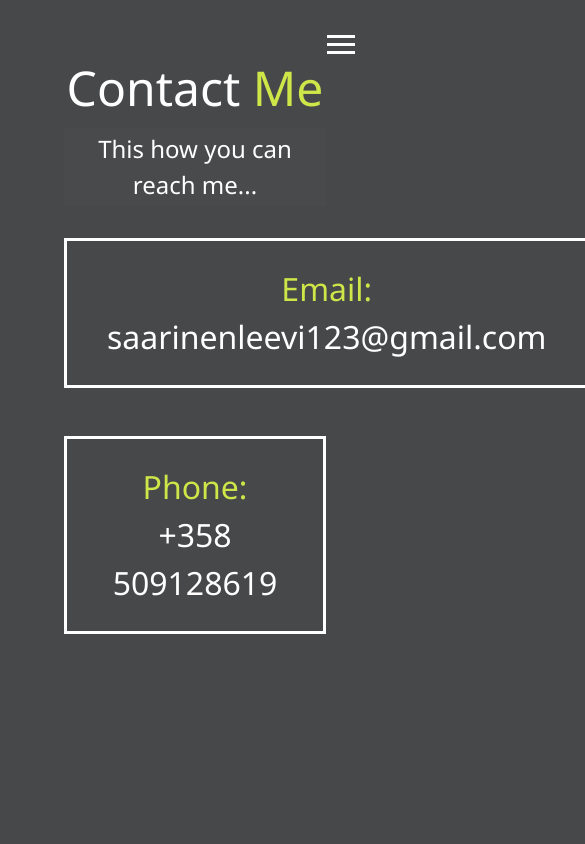
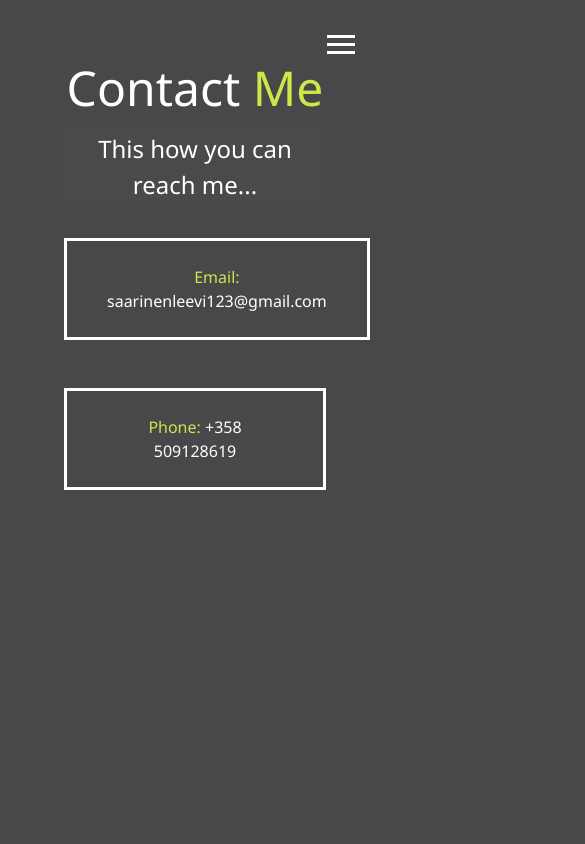
Before and after one commit to lepi23/portfolio_app, a website: page dist/contact.html in a window 390 px wide. Shown: the top 844 px of the page, 585 px wide, since content can reach past the window. Drawn offline with Linux system fonts and the light colour scheme; a web font is replaced by a local one.

Commit message:
may 2026 update

```diff
--- a/scss/_mobile.scss
+++ b/scss/_mobile.scss
@@ -91,4 +91,7 @@
     width: 122px;
     height: 84px;
   }
+  .boxes div {
+    font-size: 1em;
+  }
 }
```
Also changed, not shown: dist/about.html, dist/contact.html, dist/css/main.css, dist/img/portrait2.png, dist/index.html, dist/slideshow.html, dist/work.html.
